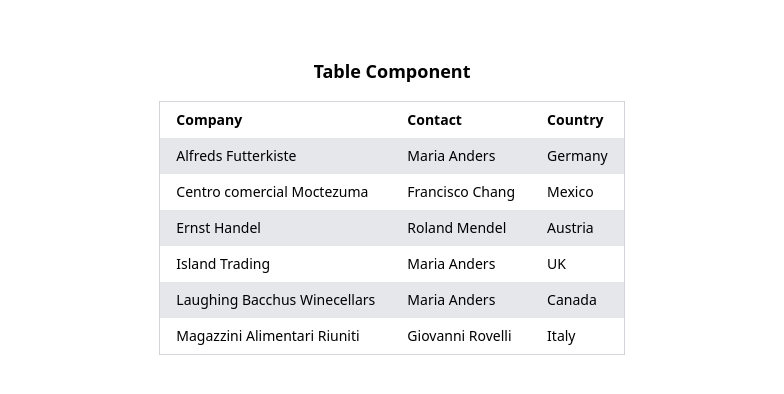
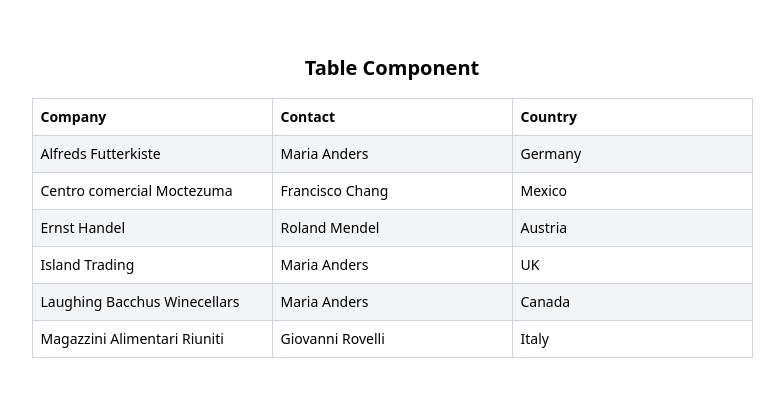
Before and after one commit to bhartip2003/Task1, a React (Vite) app: page / in a window 1280 px wide. Shown: the part 194-588 px from the top of the page, without its empty margins (248-1032 px from the left). Built offline with nearby package versions, Linux system fonts and the light colour scheme.

Commit message:
Implement useContext API to avoid prop-drilling

```diff
--- a/src/App.jsx
+++ b/src/App.jsx
@@ -1,30 +1,46 @@
-import './App.css'
-import Table from './components/Table/Table'
+import "./App.css";
+import Table from "./components/Table/Table";
 
-const headers = [
-  "Company", "Contact", "Country"
-];
+const headers = ["Company", "Contact", "Country"];
 
 const data = [
-  {Company: "Alfreds Futterkiste", Contact: "Maria Anders", Country: "Germany"},
-  {Company: "Centro comercial Moctezuma", Contact: "Francisco Chang", Country: "Mexico"},
-  {Company: "Ernst Handel", Contact: "Roland Mendel", Country: "Austria"},
-  {Company: "Island Trading", Contact: "Maria Anders", Country: "UK"},
-  {Company: "Laughing Bacchus Winecellars", Contact: "Maria Anders", Country: "Canada"},
-  {Company: "Magazzini Alimentari Riuniti", Contact: "Giovanni Rovelli", Country: "Italy"},
+  {
+    Company: "Alfreds Futterkiste",
+    Contact: "Maria Anders",
+    Country: "Germany",
+  },
+  {
+    Company: "Centro comercial Moctezuma",
+    Contact: "Francisco Chang",
+    Country: "Mexico",
+  },
+  { Company: "Ernst Handel",
+    Contact: "Roland Mendel",
+    Country: "Austria"
+  },
+  { Company: "Island Trading",
+    Contact: "Maria Anders",
+    Country: "UK"
+  },
+  {
+    Company: "Laughing Bacchus Winecellars",
+    Contact: "Maria Anders",
+    Country: "Canada",
+  },
+  {
+    Company: "Magazzini Alimentari Riuniti",
+    Contact: "Giovanni Rovelli",
+    Country: "Italy",
+  },
 ];
 
 function App() {
-  console.log("data: ", data);
-  console.log("headers:", headers);
   return (
-    <>
-    <div className='text-sm h-screen w-screen flex flex-col items-center justify-center gap-4'>
-      <h1 className='font-semibold text-lg'>Table Component</h1>
-      <Table headers={headers} data={data} />
-    </div>
-    </>
-  )
+      <div className="text-sm h-screen w-screen flex flex-col items-center justify-center gap-4">
+        <h1 className="font-semibold text-xl">Table Component</h1>
+        <Table headers={headers} data={data} />
+      </div>
+  );
 }
 
-export default App
+export default App;
--- /dev/null
+++ b/src/TableContext.jsx
@@ -0,0 +1,26 @@
+import { createContext, useContext } from "react";
+import PropTypes from "prop-types";
+
+const TableContext = createContext();
+
+export const TableProvider = ({ headers, data, children }) => {
+  return (
+    <TableContext.Provider value={{ headers, data }}>
+      {children}
+    </TableContext.Provider>
+  );
+};
+
+export const useTableContext = () => {
+    const context = useContext(TableContext);
+    if(!context){
+        throw new Error('useTable context must be within tableprovider')
+    }
+    return context;
+}
+
+TableProvider.propTypes = {
+  headers: PropTypes.arrayOf(PropTypes.string).isRequired,
+  data: PropTypes.arrayOf(PropTypes.object).isRequired,
+  children: PropTypes.node.isRequired,
+};
--- a/src/components/Table/Table.jsx
+++ b/src/components/Table/Table.jsx
@@ -1,27 +1,23 @@
-import React from "react";
 import TableHeader from "./TableHeader";
 import TableRow from "./TableRow";
 import PropTypes from "prop-types";
+import {TableProvider} from "../../TableContext";
 
 const Table = ({ headers, data }) => {
   return (
-    <table className="table-auto border-[1px] border-gray-300 text-left">
+    <TableProvider headers={headers} data={data}>
+      <table className=" border-[1px] border-gray-300 text-left">
         <thead className="">
-        <tr className="">
-          {headers.map((header) => (
-              <TableHeader key={header} label={header} />
-          ))}
+          <tr className="border-[1px] border-gray-300">
+            <TableHeader />
           </tr>
         </thead>
 
         <tbody>
-        {data.map((item, index) => (
-          <tr className={`${index%2 == 0 ? 'bg-gray-200': 'bg-white'}`}>
-          <TableRow key={index} rowItem={item} headers={headers} />
-          </tr>
-        ))}
+          <TableRow />
         </tbody>
       </table>
+    </TableProvider>
   );
 };
 Table.propTypes = {
--- a/src/components/Table/TableHeader.jsx
+++ b/src/components/Table/TableHeader.jsx
@@ -1,12 +1,15 @@
-import PropTypes from 'prop-types'
+import { useTableContext } from '../../TableContext';
 
-const TableHeader = ({label}) => {
+const TableHeader = () => {
+    const {headers} = useTableContext();
     return(
-        <th className='font-semibold px-4 py-2'>{label}</th>
-    );}
-
-TableHeader.propTypes = {
-    label: PropTypes.string.isRequired,
-};
+        <>
+        {headers.map((label) => (
+            <th key={label} className='font-semibold pl-2 py-2 w-[15rem] border-[1px] border-gray-300'>{label}</th>
+        ))
+        }
+        </>
+    );
+}
 
 export default TableHeader
--- a/src/components/Table/TableRow.jsx
+++ b/src/components/Table/TableRow.jsx
@@ -1,20 +1,29 @@
-import PropTypes from "prop-types";
+import { useTableContext } from "../../TableContext";
 
-const TableRow = ({ headers, rowItem }) => {
+const TableRow = () => {
+  const { headers, data } = useTableContext();
   return (
     <>
-    {headers.map((header) => (
-      <td key={header} className="px-4 py-2">
-        {rowItem[header]}
-      </td>
-    ))}
+      {data.length > 0
+        ? data.map((rowData, index) => (
+            <tr
+              className={`${index % 2 == 0 ? "bg-gray-100" : "bg-white"}
+              border-[1px] border-gray-300`}
+              key={index}
+            >
+              {headers.map((header) => (
+                <td
+                  key={header}
+                  className="pl-2 py-2 border-r-[1px] border-gray-300"
+                >
+                  {rowData[header]}
+                </td>
+              ))}
+            </tr>
+          ))
+        : "No data available."}
     </>
-
-);
-}
-TableRow.propTypes = {
-  rowItem: PropTypes.object.isRequired,
-  headers: PropTypes.arrayOf(PropTypes.string).isRequired,
+  );
 };
 
 export default TableRow;
```
Lines whose indentation alone changed are shown as unchanged.
